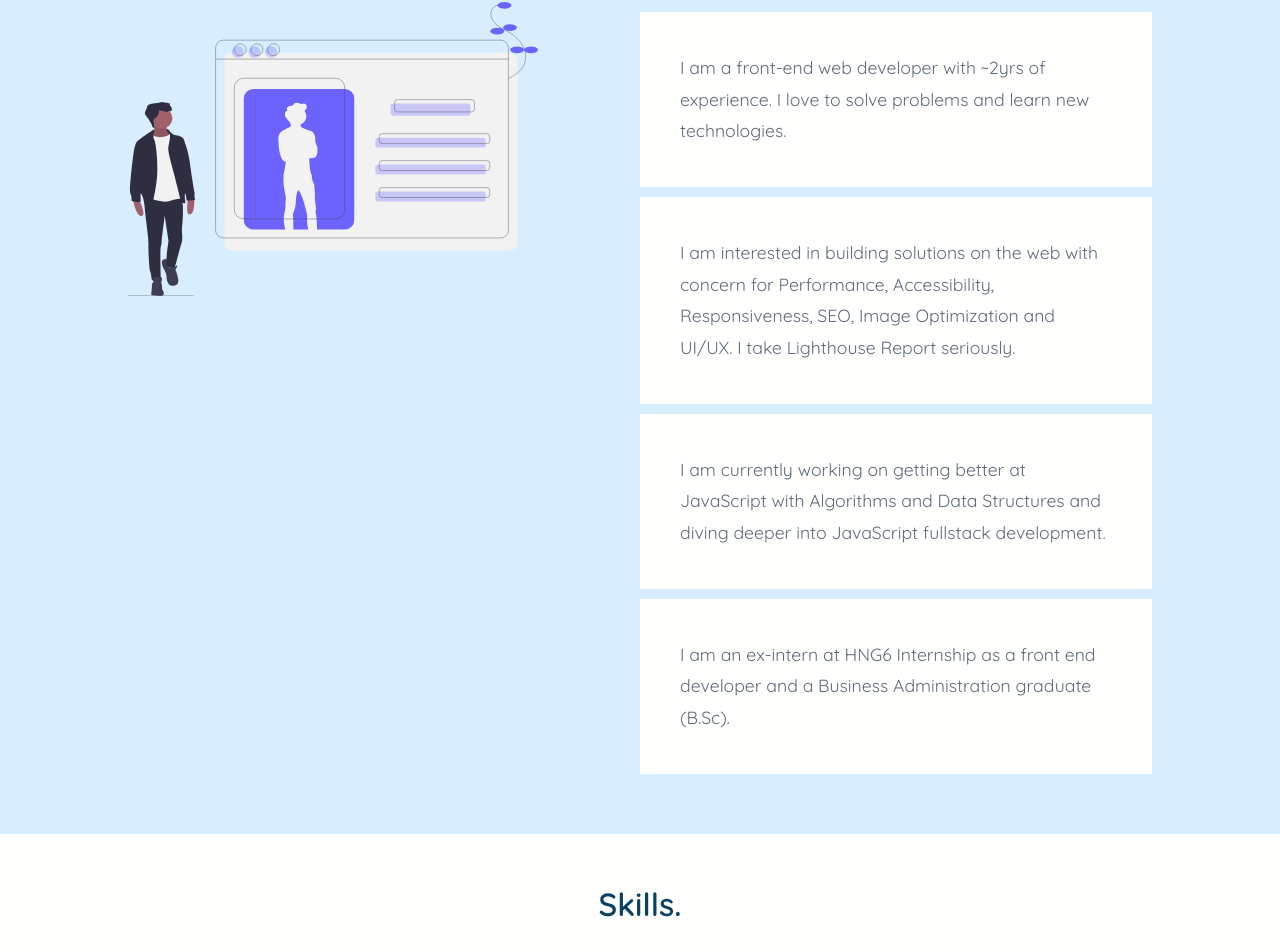
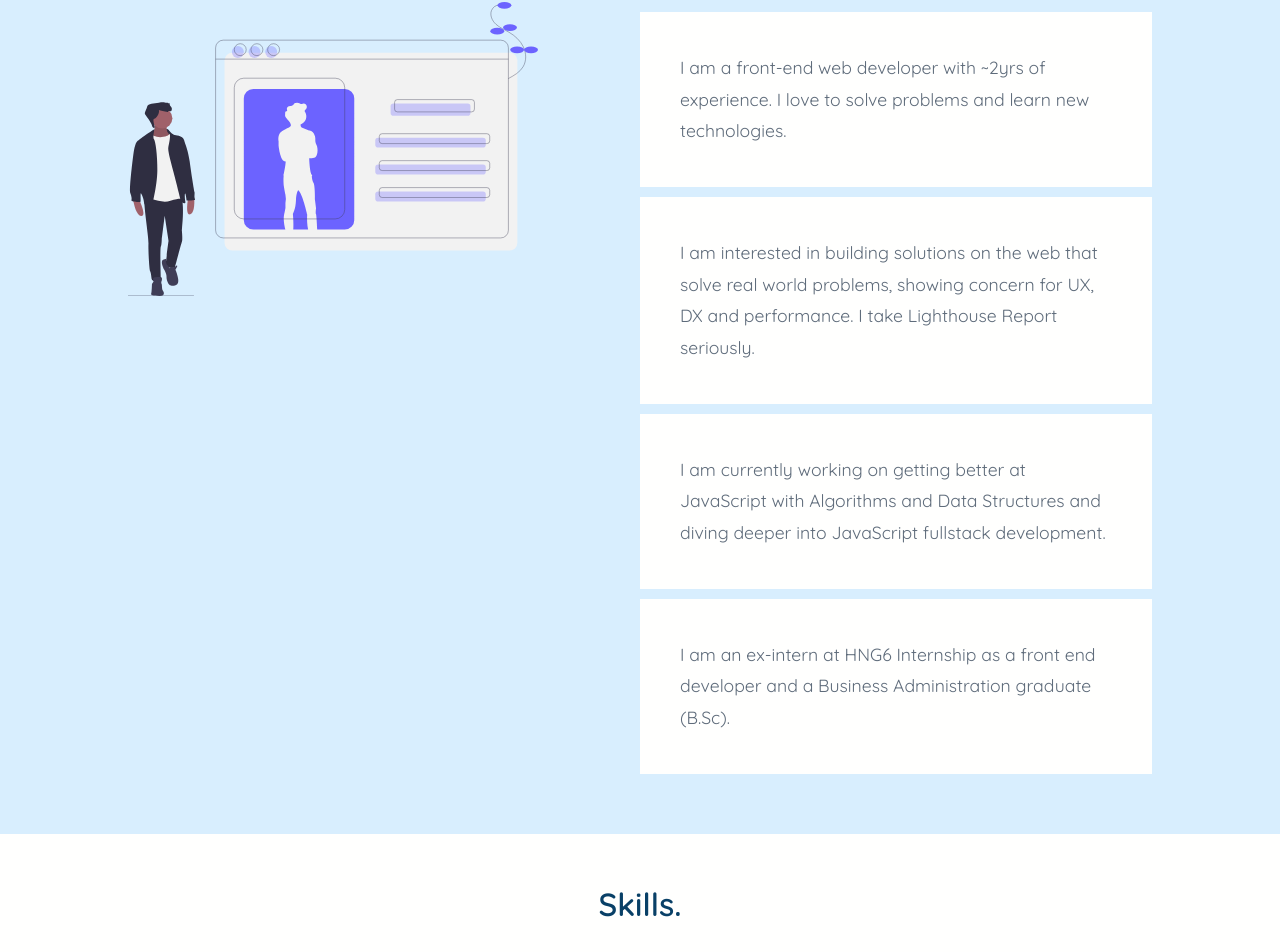
Before and after one commit to Segun98/portfolio, a Vue app: page / in a window 1280 px wide. Shown: the part 917-1869 px from the top of the page. Built offline with nearby package versions, Linux system fonts and the light colour scheme.

Commit message:
Feat: updated about me

```diff
--- a/src/components/About.vue
+++ b/src/components/About.vue
@@ -21,9 +21,9 @@
               this.isDark ? { color: 'white', background: '#0c0c0c' } : {},
             ]"
           >
-            I am interested in building solutions on the web with concern for
-            Performance, Accessibility, Responsiveness, SEO, Image Optimization
-            and UI/UX. I take Lighthouse Report seriously.
+            I am interested in building solutions on the web that solve real
+            world problems, showing concern for UX, DX and performance. I take
+            Lighthouse Report seriously.
             <!-- I wrote
             <a
               style="color:#ef4565"
```
